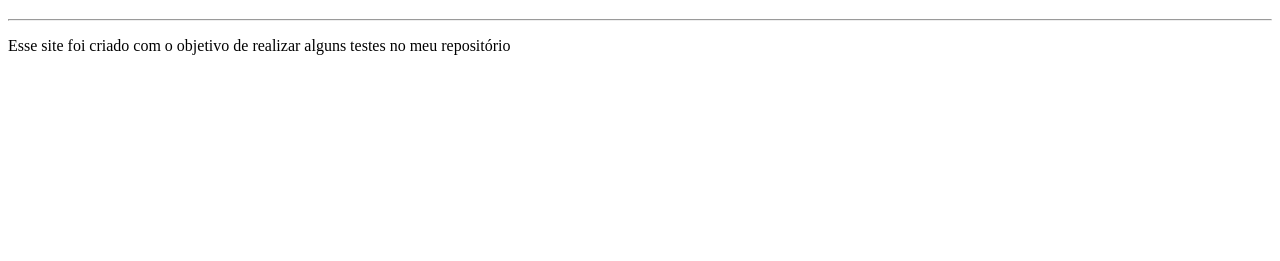
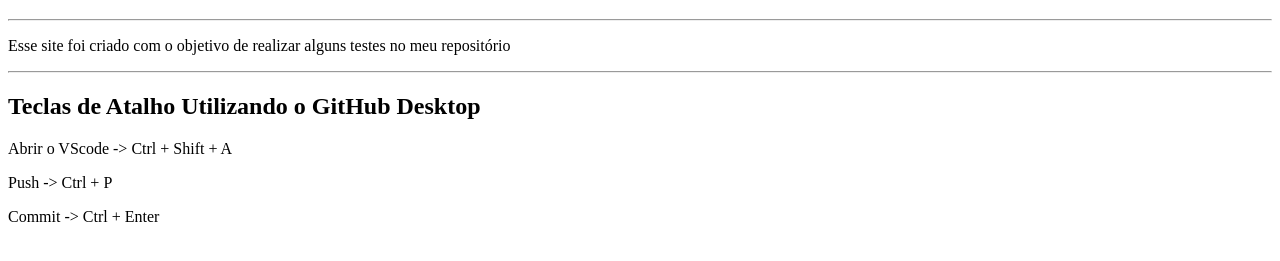
Before and after one commit to EmmanuelDeLuca/Primeiro-repositorio, a plain HTML site: page site/index.html in a window 1280 px wide. Shown: the part 61-322 px from the top of the page. Drawn offline with Linux system fonts and the light colour scheme.

Commit message:
Teclas de Atalho
Adicionando algumas teclas de atalho

```diff
--- a/site/index.html
+++ b/site/index.html
@@ -10,5 +10,11 @@
     <h1>Olá, Mundo!</h1>
     <hr>
     <p>Esse site foi criado com o objetivo de realizar alguns testes no meu repositório</p>
+    <hr>
+
+    <h2>Teclas de Atalho Utilizando o GitHub Desktop</h2>
+    <p>Abrir o VScode -> Ctrl + Shift + A</p>
+    <p>Push -> Ctrl + P</p>
+    <p>Commit -> Ctrl + Enter</p>
 </body>
 </html>
```
